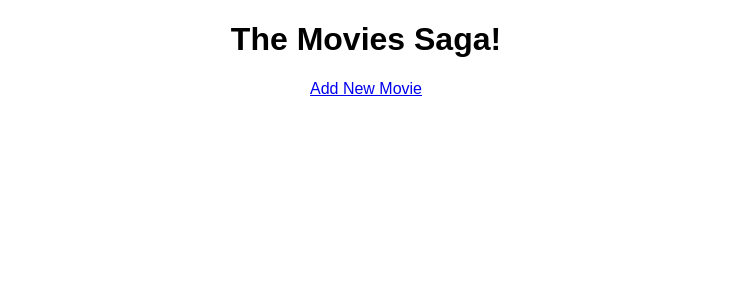
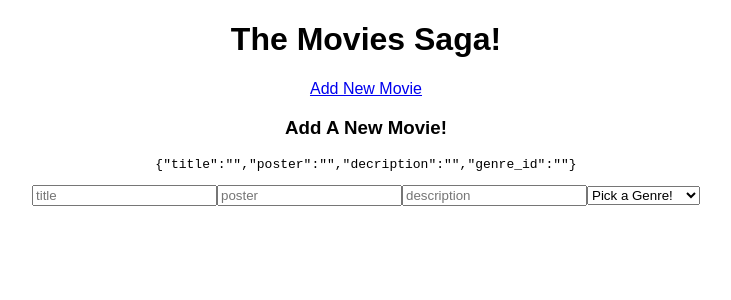
Before and after one commit to dmussie/movie-sagas-project, a React (Create React App) app: page /#/addmovie in a window 1280 px wide. Shown: the top 300 px of the page, without its empty margins (274-1005 px from the left). Built offline with nearby package versions, Linux system fonts and the light colour scheme.

Commit message:
edited select dropdown in AddMovie.jsx

```diff
--- a/src/components/AddMovie/AddMovie.jsx
+++ b/src/components/AddMovie/AddMovie.jsx
@@ -25,7 +25,7 @@ function AddMovie() {
     };
 
     //Initial state is an object, with title, poster(url), description, genres [dropdown]
-    const [newMovie, setMovie] = ({title: '', poster: '', decription: '', genre_id: ''});
+    const [newMovie, setMovie] = useState({title: '', poster: '', decription: '', genre_id: ''});
 
     //handle a new title
     const handleNewTitle = (event) => {
@@ -66,21 +66,21 @@ function AddMovie() {
                 <input type='text' placeholder="title" value={newMovie.title} onChange={handleNewTitle} />
                 <input type='text' placeholder="poster" value={newMovie.poster} onChange={handleNewPoster} />
                 <input type='text' placeholder="description" value={newMovie.decription} onChange={handleNewDescription} />
-                <input type='text' placeholder="genre" value={newMovie.genre_id} onChange={handleNewGenre} />
-                <select name="genres" id="genres">
-                    <option value="adventure">{genre.adventure}</option>
-                    <option value="animated">{genre.animated}</option>
-                    <option value="biographical">{genre.biographical}</option>
-                    <option value="comedy">{genre.comedy}</option>
-                    <option value="disaster">{genre.disaster}</option>
-                    <option value="drama">{genre.drama}</option>
-                    <option value="epic">{genre.epic}</option>
-                    <option value="fantasy">{genre.fantasy}</option>
-                    <option value="musical">{genre.musical}</option>
-                    <option value="romantic">{genre.romantic}</option>
-                    <option value="science fiction">{genre.science_fiction}</option>
-                    <option value="space-opera">{genre.space_opera}</option>
-                    <option value="superhero">{genre.superhero}</option>
+                <select name="genres" id="genres" value={newMovie.genre_id} onChange={handleNewGenre}>
+                    <option value="genre-dropdown">Pick a Genre!</option>
+                    <option value={genre.adventure}>Adventure</option>
+                    <option value={genre.animated}>Animated</option>
+                    <option value={genre.biographical}>Biographical</option>
+                    <option value={genre.comedy}>Comedy</option>
+                    <option value={genre.disaster}>Disaster</option>
+                    <option value={genre.drama}>Drama</option>
+                    <option value={genre.epic}>Epic</option>
+                    <option value={genre.fantasy}>Fantasy</option>
+                    <option value={genre.musical}>Musical</option>
+                    <option value={genre.romantic}>Romantic</option>
+                    <option value={genre.science_fiction}>Science Fiction</option>
+                    <option value={genre.space_opera}>Space-Opera</option>
+                    <option value={genre.superhero}>Superhero</option>
                 </select>
             </form>
         </div>
--- a/src/components/App/App.js
+++ b/src/components/App/App.js
@@ -2,6 +2,7 @@ import {HashRouter as Router, Route, Link} from 'react-router-dom';
 import './App.css';
 import MovieList from '../MovieList/MovieList'
 import MovieDetail from '../MovieDetail/MovieDetail';
+import AddMovie from '../AddMovie/AddMovie';
 
 function App() {
   return (
@@ -14,8 +15,11 @@ function App() {
         <Route path="/" exact>
           <MovieList />
         </Route>
-        <Route path="/detail">
+        <Route path="/detail" exact>
           <MovieDetail />
+        </Route>
+        <Route path="/addmovie" exact>
+          <AddMovie/>
         </Route>
 
 
```
